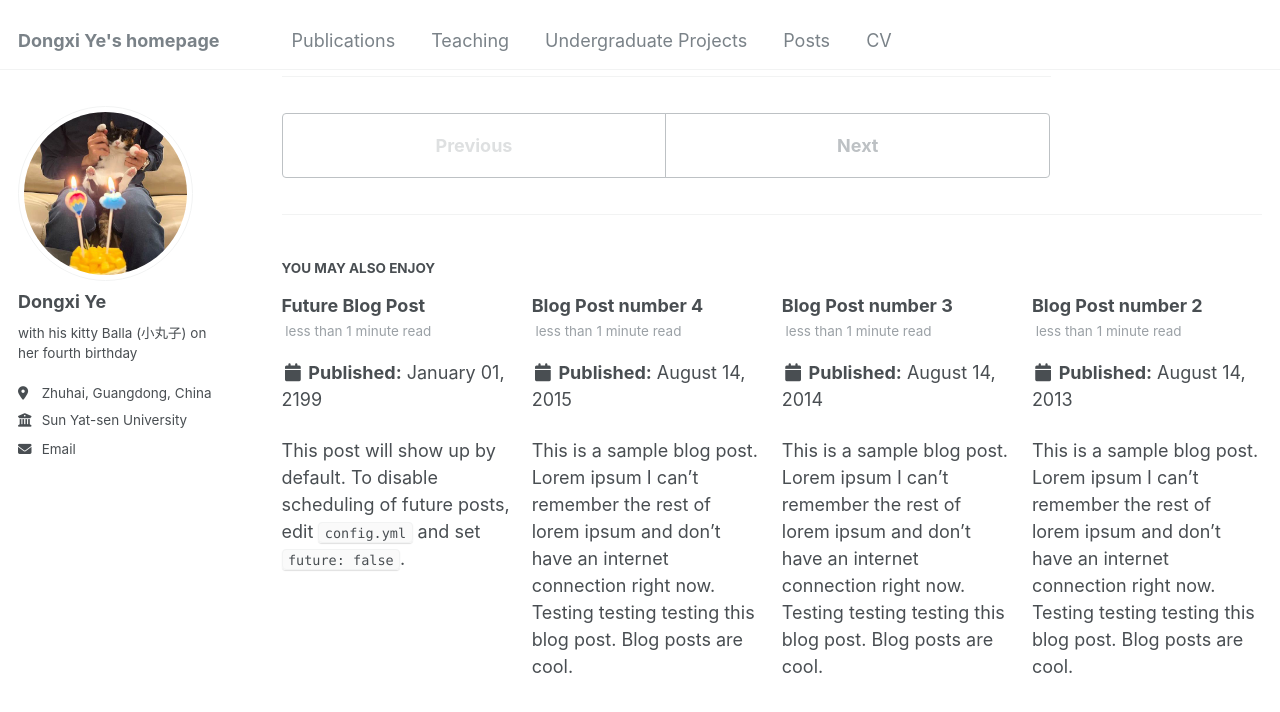
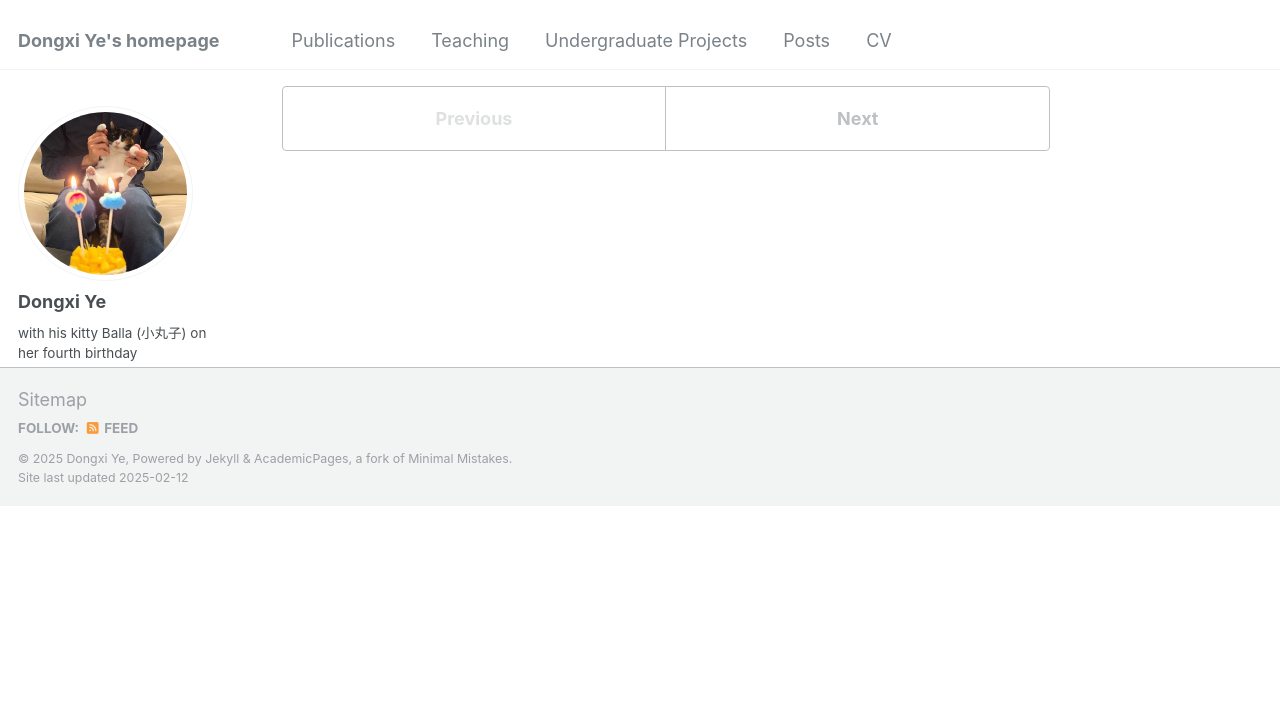
Before and after one commit to Dongxi-Ye/homepage, a Jekyll site: the page built from _posts/2012-08-14-blog-post-1.md, in a window 1280 px wide and 900 px high, scrolled down 684 px. Shown: the top 712 px of the window. Built offline with Jekyll 4.4.1, drawn with Linux system fonts in a browser that asks for light colours; after the commit the page ends 1189 px from its top, so only the background shows below that; some of the changed text lies outside the part shown.

Commit message:
Update _config.yml

```diff
--- a/_config.yml
+++ b/_config.yml
@@ -172,10 +172,8 @@ defaults:
     values:
       layout: single
       author_profile: true
-      read_time: true
       comments: true
       share: true
-      related: true
   # _pages
   - scope:
       path: ""
@@ -190,7 +188,7 @@ defaults:
     values:
       layout: single
       author_profile: true
-      share: false
+      share: true
       comments: true
   # _publications
   - scope:
```
